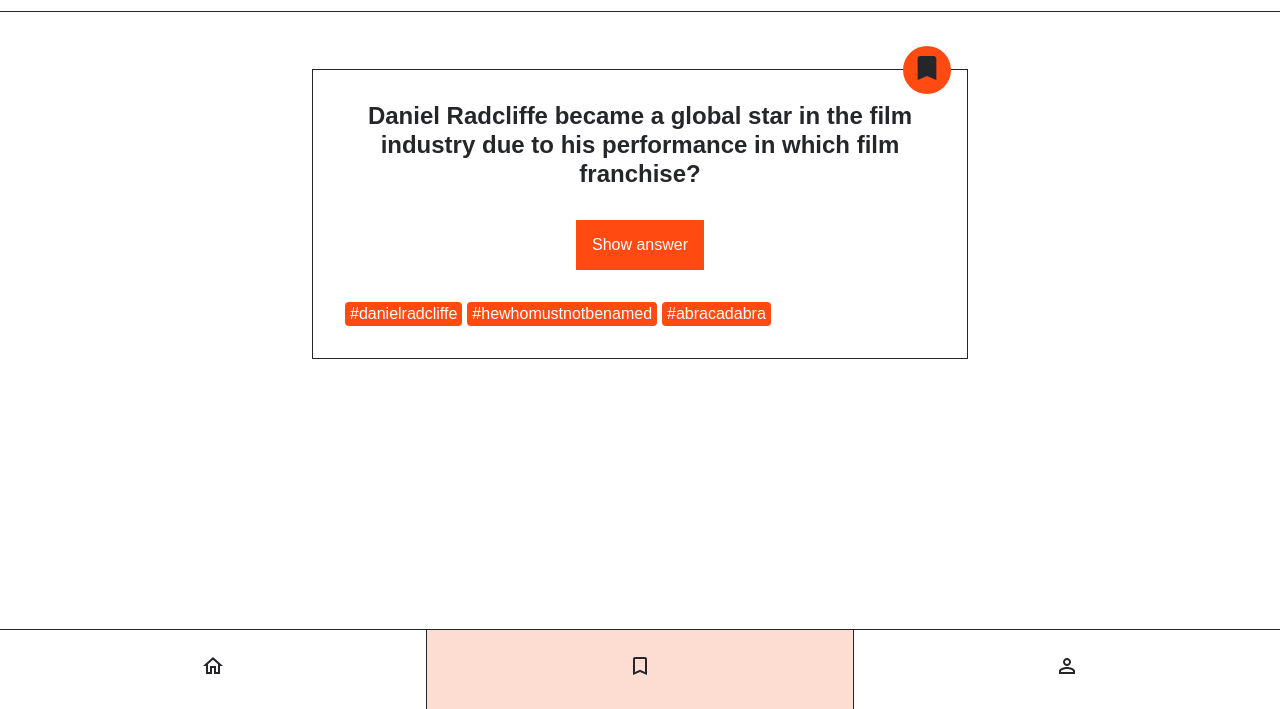
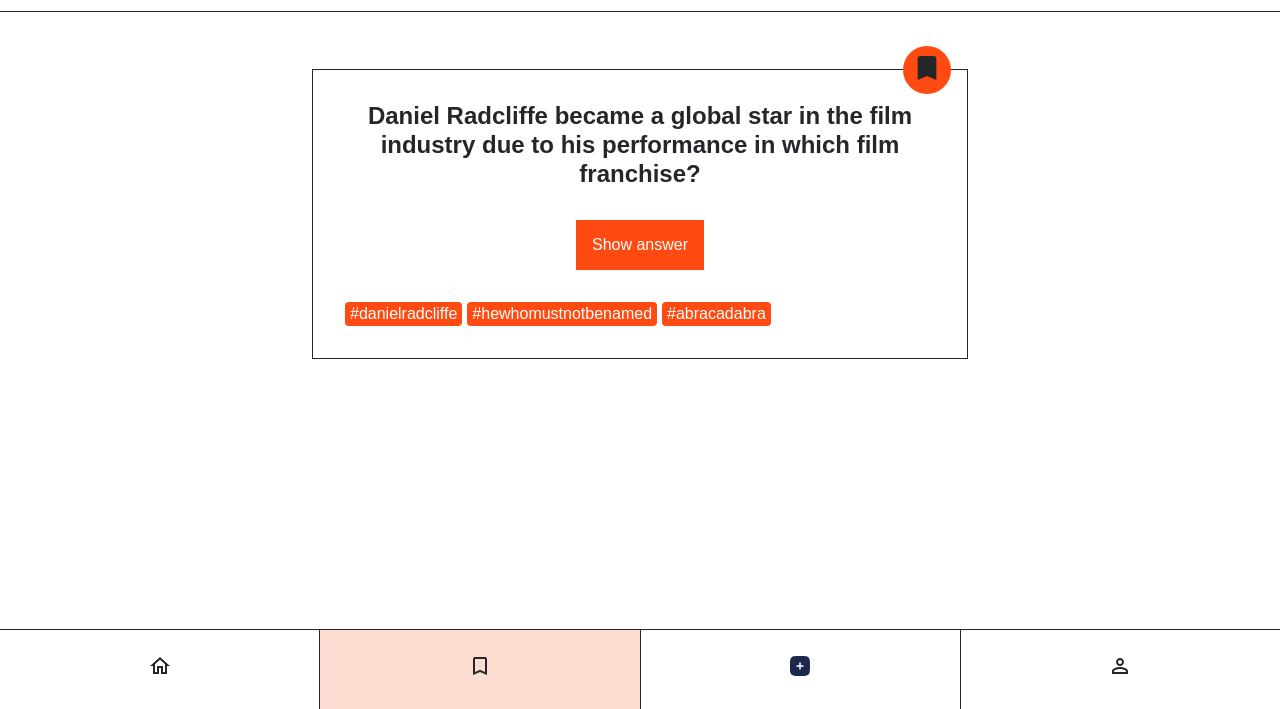
Before and after one commit to Bjoern-Jentschke/recap-project2, a website: page bookmarks.html in a window 1280 px wide. Shown: the part 91-800 px from the top of the page. Drawn offline with Linux system fonts and the light colour scheme.

Commit message:
update navbar

```diff
--- a/bookmarks.html
+++ b/bookmarks.html
@@ -91,6 +91,28 @@
         <li class="navigation__list-item">
           <a
             class="navigation__link"
+            href="form.html"
+            aria-label="go to bookmarks page"
+          >
+          <?xml version="1.0" encoding="utf-8"?>
+          <svg
+          width="24px"
+          height="24px"
+          viewBox="0 0 24 24"
+          fill="none"
+          xmlns="http://www.w3.org/2000/svg">
+          <path
+          fill-rule="evenodd"
+          clip-rule="evenodd"
+          d="M12 22C7.28595 22 4.92893 22 3.46447 20.5355C2 19.0711 2 16.714 2 12C2 7.28595 2 4.92893 3.46447 3.46447C4.92893 2 7.28595 2 12 2C16.714 2 19.0711 2 20.5355 3.46447C22 4.92893 22 7.28595 22 12C22 16.714 22 19.0711 20.5355 20.5355C19.0711 22 16.714 22 12 22ZM12 8.25C12.4142 8.25 12.75 8.58579 12.75 9V11.25H15C15.4142 11.25 15.75 11.5858 15.75 12C15.75 12.4142 15.4142 12.75 15 12.75H12.75L12.75 15C12.75 15.4142 12.4142 15.75 12 15.75C11.5858 15.75 11.25 15.4142 11.25 15V12.75H9C8.58579 12.75 8.25 12.4142 8.25 12C8.25 11.5858 8.58579 11.25 9 11.25H11.25L11.25 9C11.25 8.58579 11.5858 8.25 12 8.25Z"
+          fill="#1C274C"/>
+          </svg>
+            </svg>
+          </a>
+        </li>
+        <li class="navigation__list-item">
+          <a
+            class="navigation__link"
             href="/profile.html"
             aria-label="go to profile page"
           >
```
Also changed, not shown: form.html (added, +95 -0 lines), index.html (+22 -0 lines), profile.html (+22 -0 lines), add-square-svgrepo-com.svg (added).
